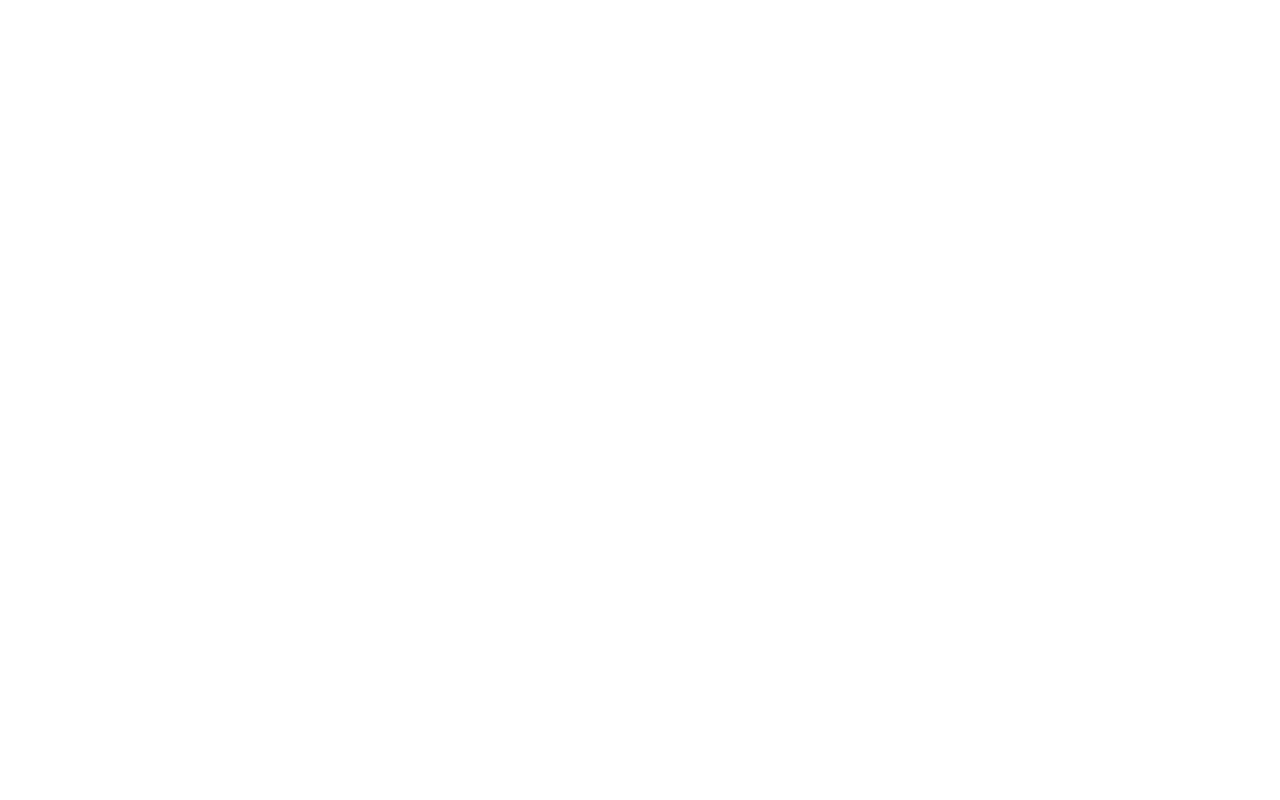
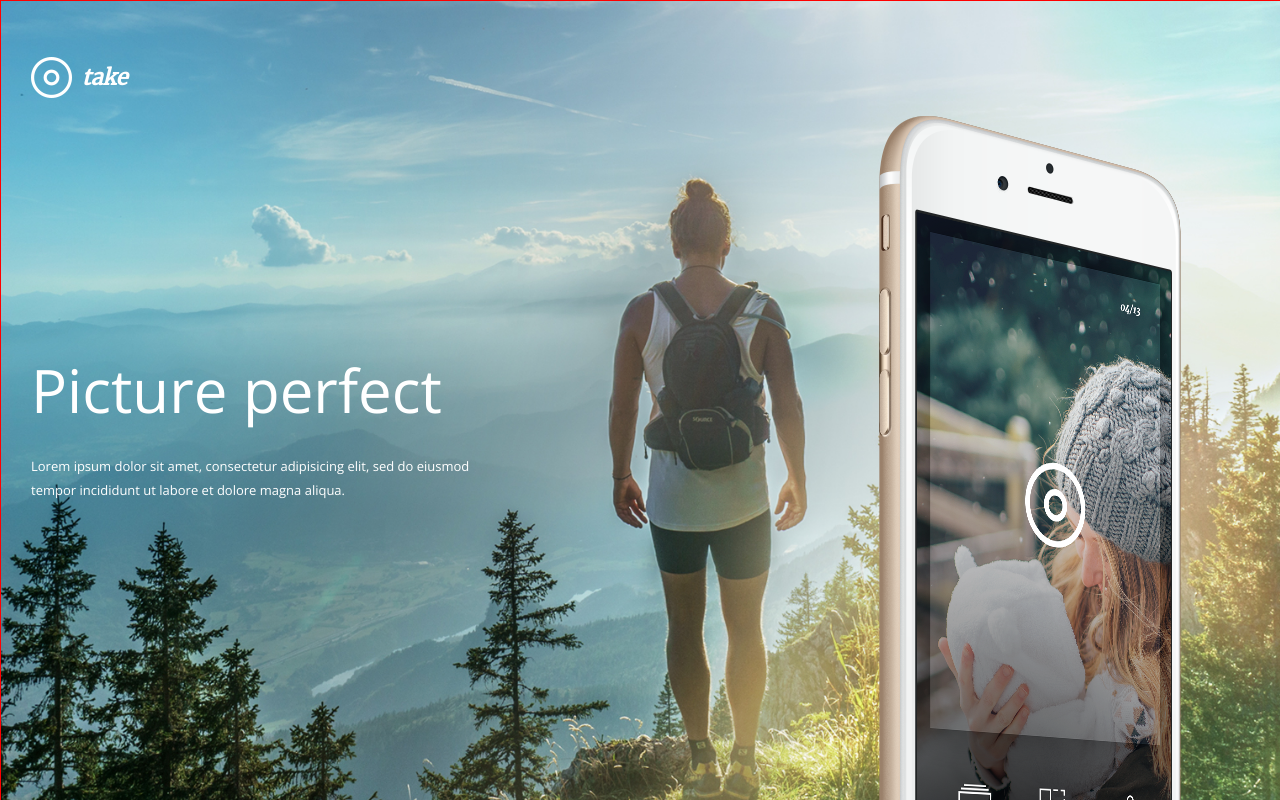
Before and after one commit to KruszynaPaulina/take_psd_to_html, a website: page index.html in a window 1280 px wide. Drawn offline with nearby package versions, Linux system fonts and the light colour scheme.

Commit message:
Add hero

```diff
--- a/index.html
+++ b/index.html
@@ -4,10 +4,23 @@
 		<meta charset="utf-8">
 		<meta name="viewport" content="width=device-width, initial-scale=1, shrink-to-fit=no">
 		<title>Take</title>
+		<link href="https://fonts.googleapis.com/css?family=Merriweather|Open+Sans:300,400" rel="stylesheet">
 		<link rel="stylesheet" type="text/css" href="css/style.css">
 	</head>
 	<body>
 		<header class="home">
+			<div class="home__container container">
+				<div class="logo">
+					<img src="images/logo.png" alt="Logo Take">
+					<h1 class="logo__title">take</h1>
+				</div>
+				<h2 class="heroTitle">Picture perfect</h2>
+				<p class="article">Lorem ipsum dolor sit amet, consectetur adipisicing elit, sed do eiusmod tempor incididunt ut labore et dolore magna aliqua.</p>
+				<div class="heroBoxImage">
+					<img class="heroImage" src="images/phone.png" alt="Phone with Take website">
+				</div>
+			</div>
+
 		</header>
 
 
--- a/sass/style.scss
+++ b/sass/style.scss
@@ -2,3 +2,85 @@
 @import 'reset';
 
 /* Global */
+
+html, body {
+    height: 100%;
+    overflow: hidden;
+}
+
+body {
+	overflow-y: scroll;
+}
+
+.container {
+	width: 100%;
+	height: 100%;
+	max-width: 1230px;
+	border: 1px solid red;
+	margin: 0 auto;
+	padding: 30px;
+}
+
+/* Home */
+
+.home {
+	background-image: url('../images/hero.jpg');
+	background-size: cover;
+	background-position: center bottom;
+	width: 100%;
+	height: 100%;
+}
+
+.home__container {
+	position: relative;
+	display: flex;
+	flex-direction: column;
+	justify-content: center;
+}
+
+.logo {
+	display: flex;
+	flex-direction: row;
+	position: absolute;
+	top: 56px;
+	left: 30px;
+}
+
+.logo__title {
+	font-family: 'Merriweather', serif;
+	font-size: 21.8px;
+	font-weight: bold;
+	font-style: italic;
+	line-height: 41px;
+	margin-left: 10px;
+	color: #ffffff;
+}
+
+.heroTitle {
+	font-family: 'Open Sans', sans-serif;
+	font-weight: 300;
+	font-size: 60px;
+	margin-bottom: 34px;
+	color: #ffffff;
+}
+
+.article {
+	color: #ffffff;
+	font-family: 'Open Sans', sans-serif;
+	font-weight: 400;
+	font-size: 13px;
+	line-height: 24px;
+	width: 440px;
+}
+
+.heroImage {
+	width: 100%;
+	max-width: 716px;
+	height: auto;
+}
+
+.heroBoxImage {
+	position: absolute;
+	right: 30px;
+	bottom: -206px;
+}
```
Also changed, not shown: css/style.css, images/hero.jpg (added), images/logo.png (added), images/phone.png (added).
